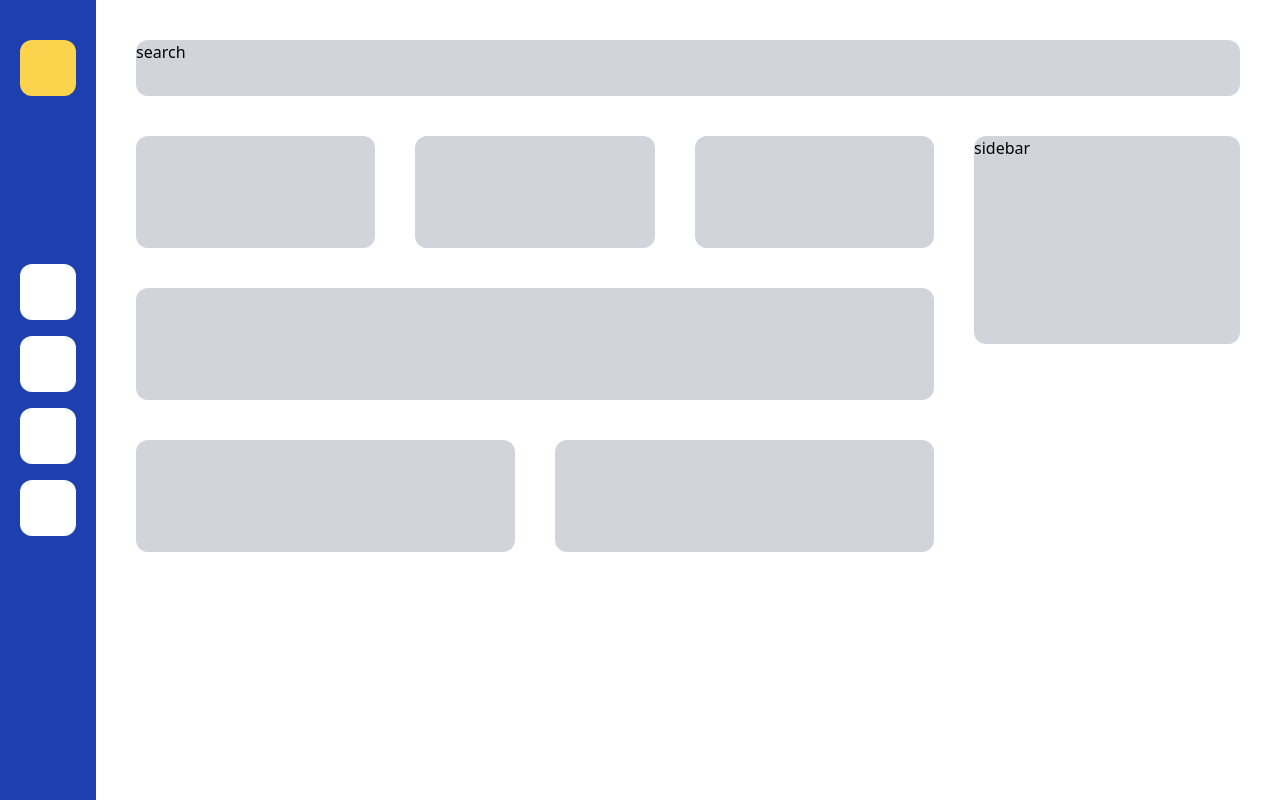
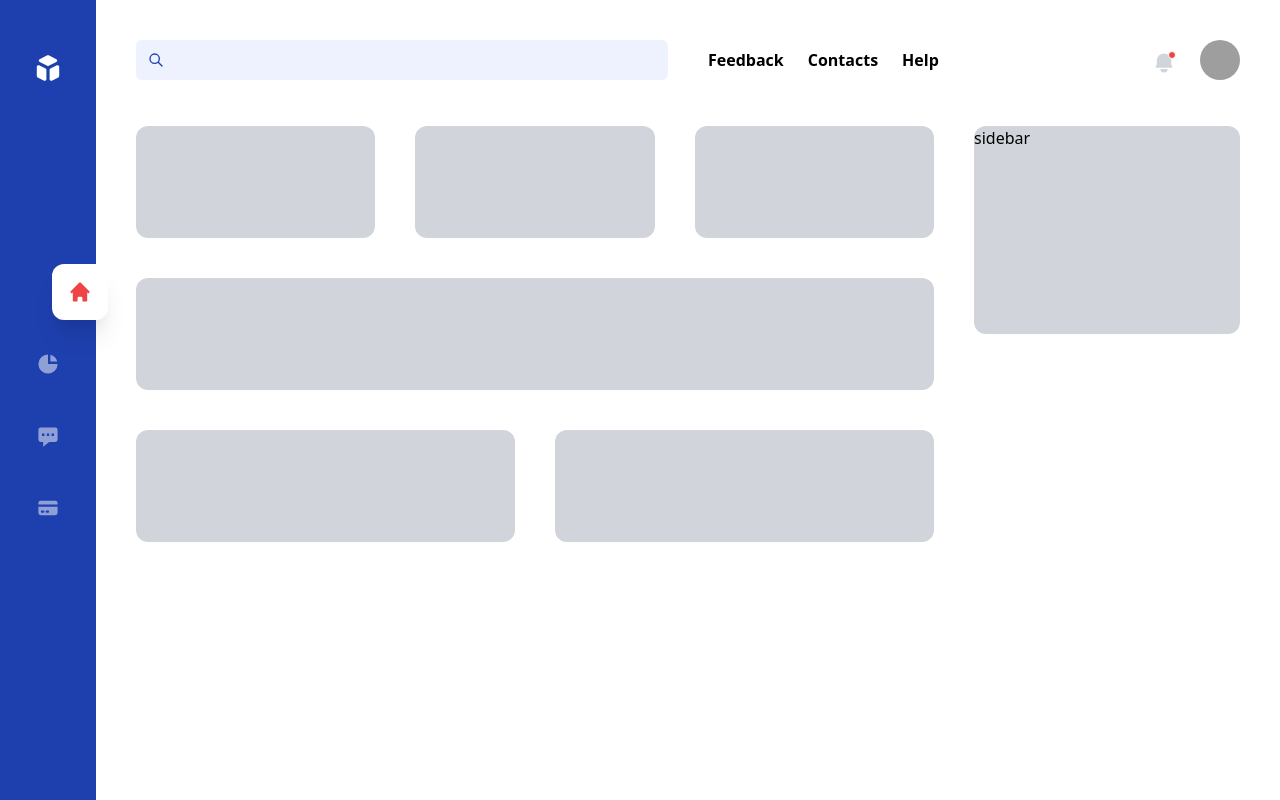
Before and after one commit to lukeska/tailwind-responsive-dashboard, a Vue app: page / in a window 1280 px wide. Built offline with nearby package versions, Linux system fonts and the light colour scheme; grey boxes are pictures that could not be loaded.

Commit message:
Main and secondary nav

```diff
--- a/src/App.vue
+++ b/src/App.vue
@@ -4,22 +4,26 @@
 			<div class="w-full lg:w-24 h-full bg-blue-800 relative">
 				<a
 					href="#"
-					class="hidden absolute top-10 left-1/2 transform -translate-x-1/2 lg:block w-14 h-14 bg-yellow-300 rounded-xl"
-				></a>
+					class="hidden absolute top-10 left-1/2 transform -translate-x-1/2 lg:flex lg:justify-center lg:items-center w-14 h-14 rounded-xl hover:bg-white hover:bg-opacity-50"
+				>
+					<svg
+						xmlns="http://www.w3.org/2000/svg"
+						viewBox="0 0 20 20"
+						fill="currentColor"
+						class="h-8 w-8 text-white"
+					>
+						<path
+							d="M11 17a1 1 0 001.447.894l4-2A1 1 0 0017 15V9.236a1 1 0 00-1.447-.894l-4 2a1 1 0 00-.553.894V17zM15.211 6.276a1 1 0 000-1.788l-4.764-2.382a1 1 0 00-.894 0L4.789 4.488a1 1 0 000 1.788l4.764 2.382a1 1 0 00.894 0l4.764-2.382zM4.447 8.342A1 1 0 003 9.236V15a1 1 0 00.553.894l4 2A1 1 0 009 17v-5.764a1 1 0 00-.553-.894l-4-2z"
+						/>
+					</svg>
+				</a>
 
-				<div
-					class="flex lg:flex-col items-center justify-center h-full space-x-4 lg:space-x-0 lg:space-y-4 py-4"
-				>
-					<a href="#" class="block w-14 h-14 bg-white rounded-xl"></a>
-					<a href="#" class="block w-14 h-14 bg-white rounded-xl"></a>
-					<a href="#" class="block w-14 h-14 bg-white rounded-xl"></a>
-					<a href="#" class="block w-14 h-14 bg-white rounded-xl"></a>
-				</div>
+				<MainNav />
 			</div>
 		</div>
 
 		<div class="w-full p-4 lg:p-10">
-			<div class="bg-gray-300 rounded-xl h-14">search</div>
+			<Tools />
 
 			<div class="bg-gray-300 rounded-xl mt-4 lg:hidden p-2">
 				<button
@@ -79,9 +83,12 @@
 </template>
 
 <script>
+import MainNav from "./components/MainNav.vue";
+import Tools from "./components/Tools.vue";
+
 export default {
 	name: "App",
-	components: {},
+	components: { MainNav, Tools },
 	data: function () {
 		return {
 			showSidebar: false,
--- /dev/null
+++ b/src/components/MainNav.vue
@@ -0,0 +1,80 @@
+<template>
+	<div
+		class="flex lg:flex-col items-center justify-center h-full space-x-4 lg:space-x-0 lg:space-y-4 py-2 lg:py-4"
+	>
+		<a href="#" class="group">
+			<div
+				class="flex justify-center items-center w-10 h-10 lg:w-14 lg:h-14 rounded-xl bg-white text-red-500 transform -translate-y-8 lg:-translate-y-0 lg:translate-x-8 duration-300 shadow-xl"
+			>
+				<svg
+					xmlns="http://www.w3.org/2000/svg"
+					viewBox="0 0 20 20"
+					fill="currentColor"
+					class="w-6 h-6"
+				>
+					<path
+						d="M10.707 2.293a1 1 0 00-1.414 0l-7 7a1 1 0 001.414 1.414L4 10.414V17a1 1 0 001 1h2a1 1 0 001-1v-2a1 1 0 011-1h2a1 1 0 011 1v2a1 1 0 001 1h2a1 1 0 001-1v-6.586l.293.293a1 1 0 001.414-1.414l-7-7z"
+					/>
+				</svg>
+			</div>
+		</a>
+		<a href="#" class="group">
+			<div
+				class="flex justify-center items-center w-10 h-10 lg:w-14 lg:h-14 text-white opacity-50 rounded-xl group-hover:bg-white group-hover:opacity-100 group-hover:text-blue-800 transform group-hover:translate-x-8 duration-300 group-hover:shadow-xl"
+			>
+				<svg
+					xmlns="http://www.w3.org/2000/svg"
+					viewBox="0 0 20 20"
+					fill="currentColor"
+					class="h-6 w-6"
+				>
+					<path d="M2 10a8 8 0 018-8v8h8a8 8 0 11-16 0z" />
+					<path d="M12 2.252A8.014 8.014 0 0117.748 8H12V2.252z" />
+				</svg>
+			</div>
+		</a>
+		<a href="#" class="group">
+			<div
+				class="flex justify-center items-center w-10 h-10 lg:w-14 lg:h-14 text-white opacity-50 rounded-xl group-hover:bg-white group-hover:opacity-100 group-hover:text-blue-800 transform group-hover:translate-x-8 duration-300 group-hover:shadow-xl"
+			>
+				<svg
+					xmlns="http://www.w3.org/2000/svg"
+					viewBox="0 0 20 20"
+					fill="currentColor"
+					class="h-6 w-6"
+				>
+					<path
+						fill-rule="evenodd"
+						d="M18 5v8a2 2 0 01-2 2h-5l-5 4v-4H4a2 2 0 01-2-2V5a2 2 0 012-2h12a2 2 0 012 2zM7 8H5v2h2V8zm2 0h2v2H9V8zm6 0h-2v2h2V8z"
+						clip-rule="evenodd"
+					/>
+				</svg>
+			</div>
+		</a>
+		<a href="#" class="group">
+			<div
+				class="flex justify-center items-center w-10 h-10 lg:w-14 lg:h-14 text-white opacity-50 rounded-xl group-hover:bg-white group-hover:opacity-100 group-hover:text-blue-800 transform group-hover:translate-x-8 duration-300 group-hover:shadow-xl"
+			>
+				<svg
+					xmlns="http://www.w3.org/2000/svg"
+					viewBox="0 0 20 20"
+					fill="currentColor"
+					class="h-6 w-6"
+				>
+					<path d="M4 4a2 2 0 00-2 2v1h16V6a2 2 0 00-2-2H4z" />
+					<path
+						fill-rule="evenodd"
+						d="M18 9H2v5a2 2 0 002 2h12a2 2 0 002-2V9zM4 13a1 1 0 011-1h1a1 1 0 110 2H5a1 1 0 01-1-1zm5-1a1 1 0 100 2h1a1 1 0 100-2H9z"
+						clip-rule="evenodd"
+					/>
+				</svg>
+			</div>
+		</a>
+	</div>
+</template>
+
+<script>
+export default {
+	name: "MainNav",
+};
+</script>
--- /dev/null
+++ b/src/components/SearchForm.vue
@@ -0,0 +1,31 @@
+<template>
+	<form action="/" method="POST">
+		<div class="relative">
+			<div class="w-4 text-blue-800 absolute top-3 left-3">
+				<svg
+					xmlns="http://www.w3.org/2000/svg"
+					fill="none"
+					viewBox="0 0 24 24"
+					stroke="currentColor"
+				>
+					<path
+						stroke-linecap="round"
+						stroke-linejoin="round"
+						stroke-width="2"
+						d="M21 21l-6-6m2-5a7 7 0 11-14 0 7 7 0 0114 0z"
+					/>
+				</svg>
+			</div>
+			<input
+				type="text"
+				class="w-full bg-indigo-50 rounded-md h-10 pl-10 text-indigo-900 outline-none focus:ring-2 focus:ring-blue-600"
+			/>
+		</div>
+	</form>
+</template>
+
+<script>
+export default {
+	name: "SearchForm",
+};
+</script>
--- /dev/null
+++ b/src/components/Tools.vue
@@ -0,0 +1,147 @@
+<template>
+	<div class="flex lg:space-x-10">
+		<div class="hidden lg:w-1/2 lg:block">
+			<SearchForm />
+		</div>
+		<div class="w-full lg:w-1/2">
+			<div class="flex justify-between">
+				<div class="lg:hidden">
+					<a
+						href="#"
+						class="flex justify-center items-center w-10 h-10 rounded-xl bg-gray-50"
+					>
+						<svg
+							xmlns="http://www.w3.org/2000/svg"
+							viewBox="0 0 20 20"
+							fill="currentColor"
+							class="h-8 w-8 text-blue-800"
+						>
+							<path
+								d="M11 17a1 1 0 001.447.894l4-2A1 1 0 0017 15V9.236a1 1 0 00-1.447-.894l-4 2a1 1 0 00-.553.894V17zM15.211 6.276a1 1 0 000-1.788l-4.764-2.382a1 1 0 00-.894 0L4.789 4.488a1 1 0 000 1.788l4.764 2.382a1 1 0 00.894 0l4.764-2.382zM4.447 8.342A1 1 0 003 9.236V15a1 1 0 00.553.894l4 2A1 1 0 009 17v-5.764a1 1 0 00-.553-.894l-4-2z"
+							/>
+						</svg>
+					</a>
+				</div>
+
+				<div
+					class="h-10 hidden lg:flex items-center space-x-6 font-semibold"
+				>
+					<a href="#" class="hover:text-blue-800">Feedback</a>
+					<a href="#" class="hover:text-blue-800">Contacts</a>
+					<a href="#" class="hover:text-blue-800">Help</a>
+				</div>
+				<div class="flex items-center space-x-4">
+					<a
+						href="#"
+						class="flex items-center justify-center w-10 h-10 text-gray-300 hover:text-gray-700 relative"
+					>
+						<svg
+							xmlns="http://www.w3.org/2000/svg"
+							viewBox="0 0 20 20"
+							fill="currentColor"
+							class="w-6"
+						>
+							<path
+								d="M10 2a6 6 0 00-6 6v3.586l-.707.707A1 1 0 004 14h12a1 1 0 00.707-1.707L16 11.586V8a6 6 0 00-6-6zM10 18a3 3 0 01-3-3h6a3 3 0 01-3 3z"
+							/>
+						</svg>
+
+						<div
+							class="w-2 h-2 bg-red-500 rounded-full absolute top-2 right-2 border border-white"
+						></div>
+					</a>
+
+					<div class="lg:relative">
+						<button
+							@click="isOpen = !isOpen"
+							class="w-10 h-10 rounded-full overflow-hidden focus:outline-none focus:ring-2 focus:ring-offset-2 focus:ring-blue-800 focus:ring-offset-white"
+						>
+							<img
+								src="https://tailwindcss.com/_next/static/media/sarah-dayan.a8ff3f1095a58085a82e3bb6aab12eb2.jpg"
+								alt=""
+								class="w-10 h-10 object-cover"
+							/>
+						</button>
+
+						<button
+							v-if="isOpen"
+							@click="isOpen = false"
+							class="fixed inset-0 w-full h-full z-30 cursor-default"
+							tabindex="-1"
+						></button>
+
+						<transition
+							enter-active-class="transition ease-out duration-100 transform"
+							enter-from-class="opacity-0 scale-95"
+							enter-to-class="opacity-100 scale-100"
+							leave-active-class="transition ease-in duration-75 transform"
+							leave-from-class="opacity-100 scale-100"
+							leave-to-class="opacity-0 scale-95"
+						>
+							<div
+								v-if="isOpen"
+								class="absolute right-0 z-40 mt-2 w-full lg:w-48"
+							>
+								<div
+									class="bg-white mx-4 lg:mx-0 rounded-md shadow-lg py-1 ring-1 ring-black ring-opacity-5"
+								>
+									<div class="lg:hidden p-3">
+										<SearchForm />
+									</div>
+
+									<div class="lg:hidden border-b">
+										<a
+											href="#"
+											class="block px-4 py-2 text-sm text-gray-700 hover:bg-gray-100"
+											>Feedback</a
+										>
+										<a
+											href="#"
+											class="block px-4 py-2 text-sm text-gray-700 hover:bg-gray-100"
+											>Contacts</a
+										>
+										<a
+											href="#"
+											class="block px-4 py-2 text-sm text-gray-700 hover:bg-gray-100"
+											>Help</a
+										>
+									</div>
+
+									<a
+										href="#"
+										class="block px-4 py-2 text-sm text-gray-700 hover:bg-gray-100"
+										>Profile</a
+									>
+									<a
+										href="#"
+										class="block px-4 py-2 text-sm text-gray-700 hover:bg-gray-100"
+										>Settings</a
+									>
+									<a
+										href="#"
+										class="block px-4 py-2 text-sm text-gray-700 hover:bg-gray-100"
+										>Log out</a
+									>
+								</div>
+							</div>
+						</transition>
+					</div>
+				</div>
+			</div>
+		</div>
+	</div>
+</template>
+
+<script>
+import SearchForm from "./SearchForm.vue";
+
+export default {
+	components: { SearchForm },
+	name: "Tools",
+	data() {
+		return {
+			isOpen: false,
+		};
+	},
+};
+</script>
--- a/tailwind.config.js
+++ b/tailwind.config.js
@@ -5,7 +5,9 @@ module.exports = {
 		extend: {},
 	},
 	variants: {
-		extend: {},
+		extend: {
+			translate: ["responsive", "group-hover", "hover", "focus"],
+		},
 	},
 	plugins: [],
 };
```
